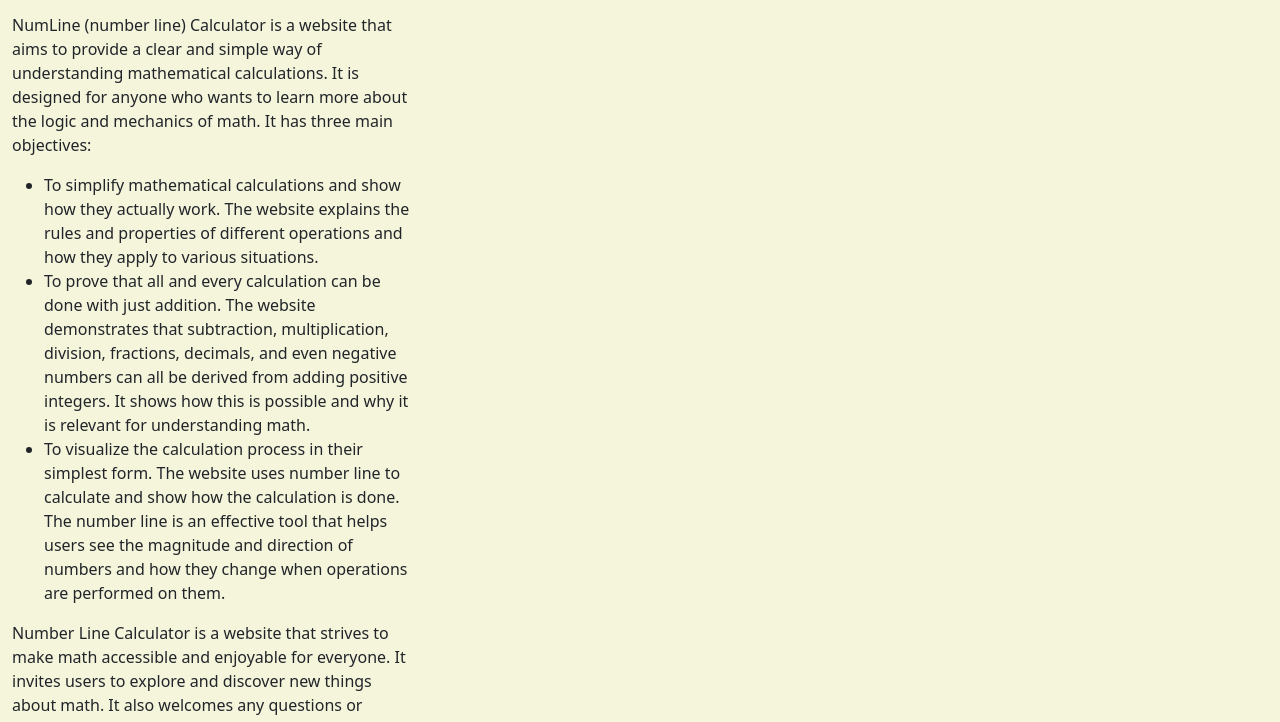
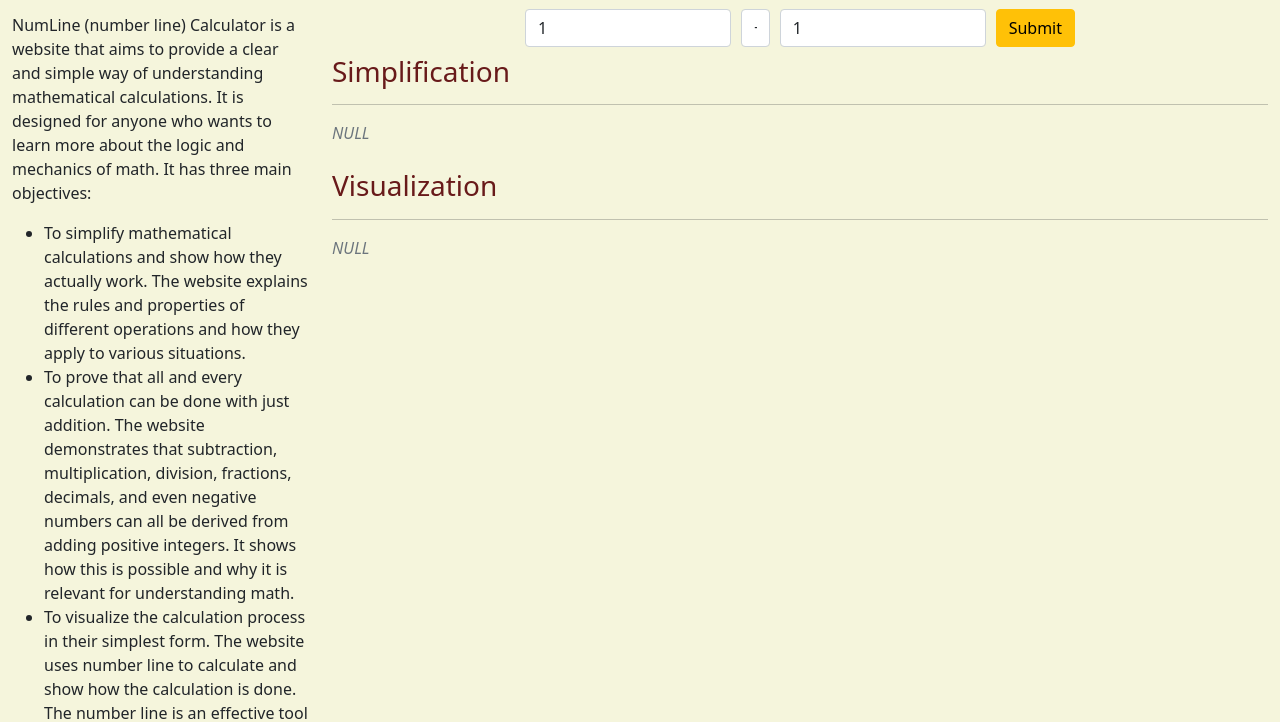
Before and after one commit to hind-sagar-biswas/NumlineCalculator, a website with bundled scripts: page index.html in a window 1280 px wide. Shown: the part 58-780 px from the top of the page. Built offline with nearby package versions, Linux system fonts and the light colour scheme.

Commit message:
design changes

```diff
--- a/assets/scss/app.scss
+++ b/assets/scss/app.scss
@@ -8,8 +8,38 @@
 }
 
 h1, h2, h3 {
+    // margin-top: 10px;
     color: darken(brown, 15%);
 }
+
+/* Track */
+::-webkit-scrollbar {
+  width: 11px;
+  /* width of the scrollbar */
+}
+
+/* Track (background) */
+::-webkit-scrollbar-track {
+  background: lighten(brown, 50%);
+  /* background color of the track */
+}
+
+/* Handle */
+::-webkit-scrollbar-thumb {
+  background: brown;
+//   border-radius: 7px;
+}
+
+/* Handle on hover */
+::-webkit-scrollbar-thumb:hover {
+  background: darken(brown, 15%);
+  /* color of the scrollbar handle on hover */
+}
+
+// .row > div > div {
+//     background-color: lighten(beige, 3%);
+//     min-height: 100%;
+// }
 
 
 #numberline-container {
--- a/index.html
+++ b/index.html
@@ -12,8 +12,8 @@
 <body>
     <div class="container-fluid">
         <div class="row">
-            <div class="col-4">
-                <div>
+            <div class="col-md-3 ">
+                <div class="">
                     <h2>Numline Calculator</h2>
                     <hr>
                     <p>NumLine (number line) Calculator is a website that aims to provide a clear and simple way of understanding
@@ -46,11 +46,22 @@
                         contact us for any inquiries or suggestions. Thank you for visiting Number Line Calculator.</p>
                 </div>
             </div>
-            <div class="col-8">
-                <div>
+            <div class="col-md-9">
+                <div class="">
+                    <h3>Enter expression:</h3>
+                    <hr>
                     <div id="form-container"></div>
-                    <div id="simplification-container"></div>
-                    <div id="numberline-container"></div>
+                    <h3>Simplification</h3>
+                    <hr>
+                    <div id="simplification-container">
+                        <div class="text-secondary"><i>NULL</i></div>
+                        <br>
+                    </div>
+                    <h3>Visualization</h3>
+                    <hr>
+                    <div id="numberline-container">
+                        <div class="text-secondary"><i>NULL</i></div>
+                    </div>
 
                 </div>
             </div>
```
Also changed, not shown: assets/css/app.css, 1 other file.
